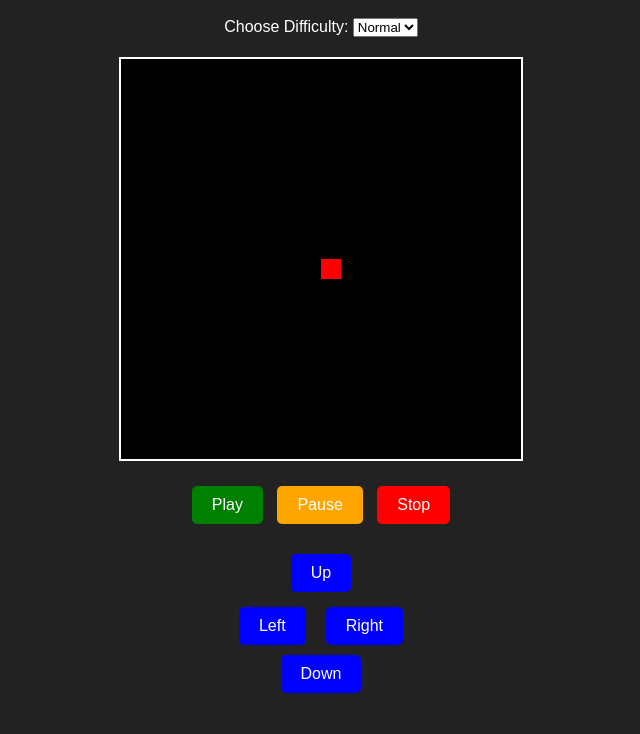
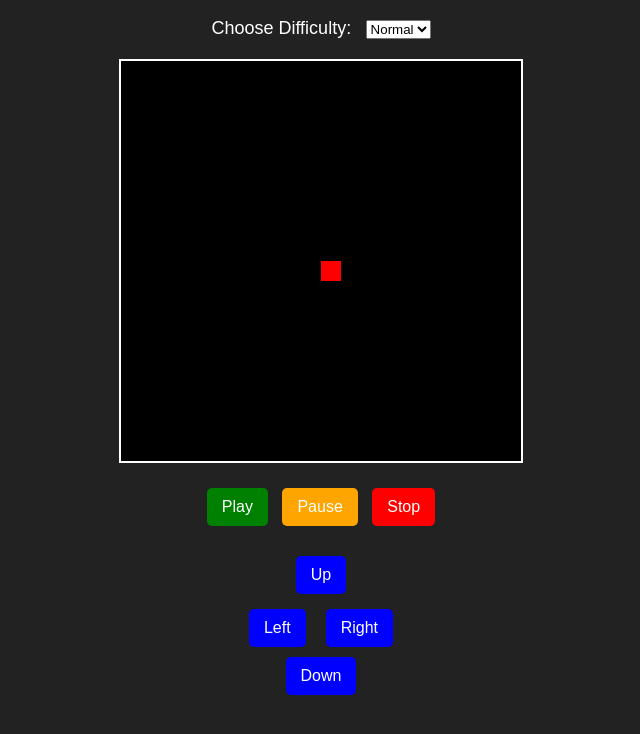
Before and after one commit to Jacinta9/Snake-Game, a plain HTML site: page index.html in a window 1280 px wide. Shown: the part 60-794 px from the top of the page, without its empty margins (319-959 px from the left). Drawn offline with Linux system fonts and the light colour scheme.

Commit message:
Update styles.css

```diff
--- a/styles.css
+++ b/styles.css
@@ -18,12 +18,12 @@ canvas {
     background-color: black;
 }
 
-.controls {
+.controls, .direction-buttons {
     margin: 20px;
 }
 
 button {
-    padding: 10px 20px;
+    padding: 10px 15px;
     margin: 5px;
     font-size: 16px;
     border: none;
@@ -57,3 +57,8 @@ button:hover {
     background-color: blue;
     color: white;
 }
+
+label {
+    font-size: 18px;
+    margin-right: 10px;
+}
```
